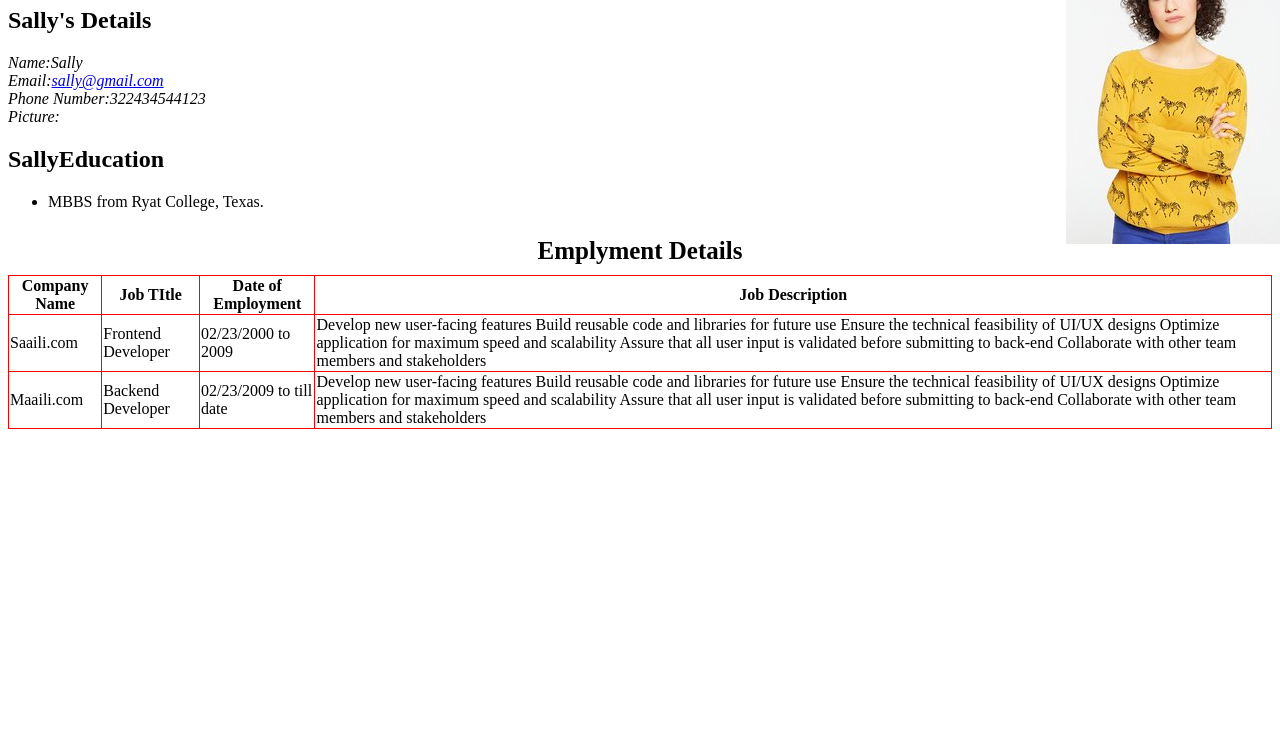
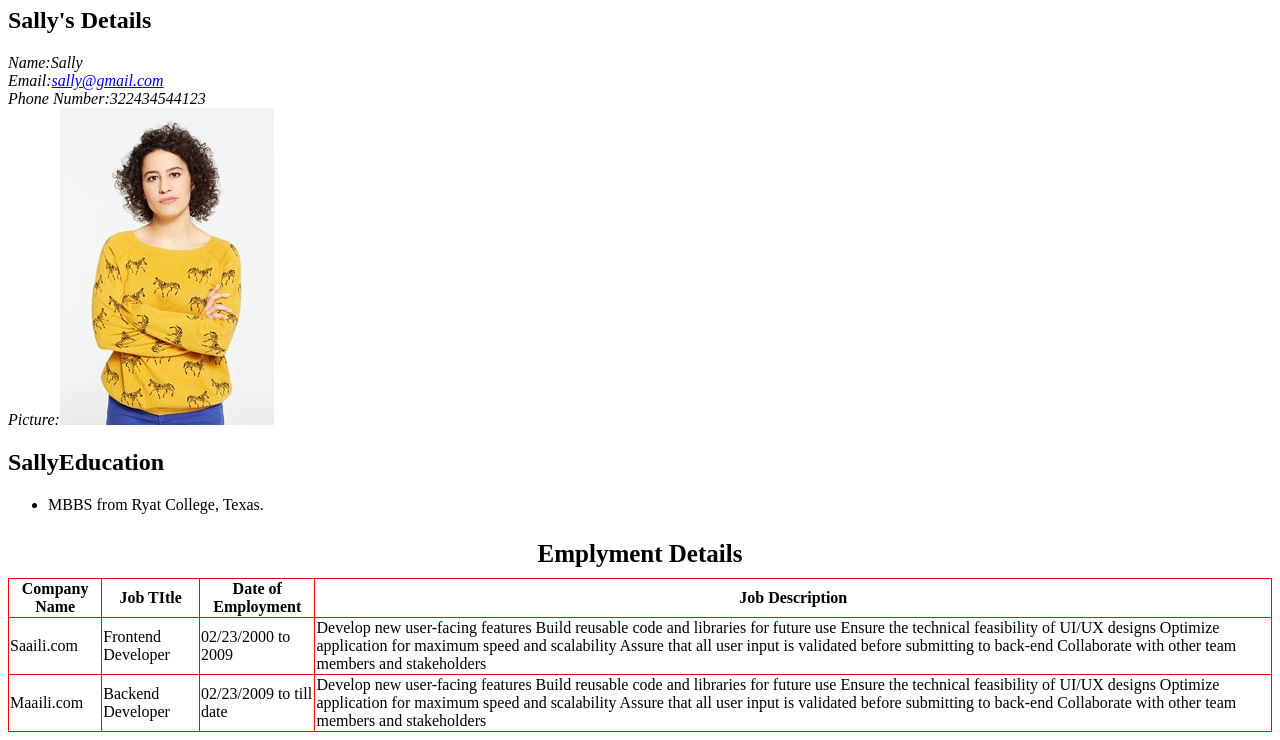
Before and after one commit to SushilPokharel16/thinkful-sally, a plain HTML site: page index.html in a window 1280 px wide. Shown: the part 73-813 px from the top of the page. Drawn offline with Linux system fonts and the light colour scheme.

Commit message:
Little bit change in CSS

```diff
--- a/style.css
+++ b/style.css
@@ -12,7 +12,12 @@ table{
   border-collapse: collapse;
 }
 img{
-	position: absolute;
-	top: 0px;
-	right: 0px;
+
+	/*position:fixed;*/
+	top: 10px;
+	right: 20px;
 }
+/*img{
+	float:right;
+	margin-top: 0px;
+}*/
```
